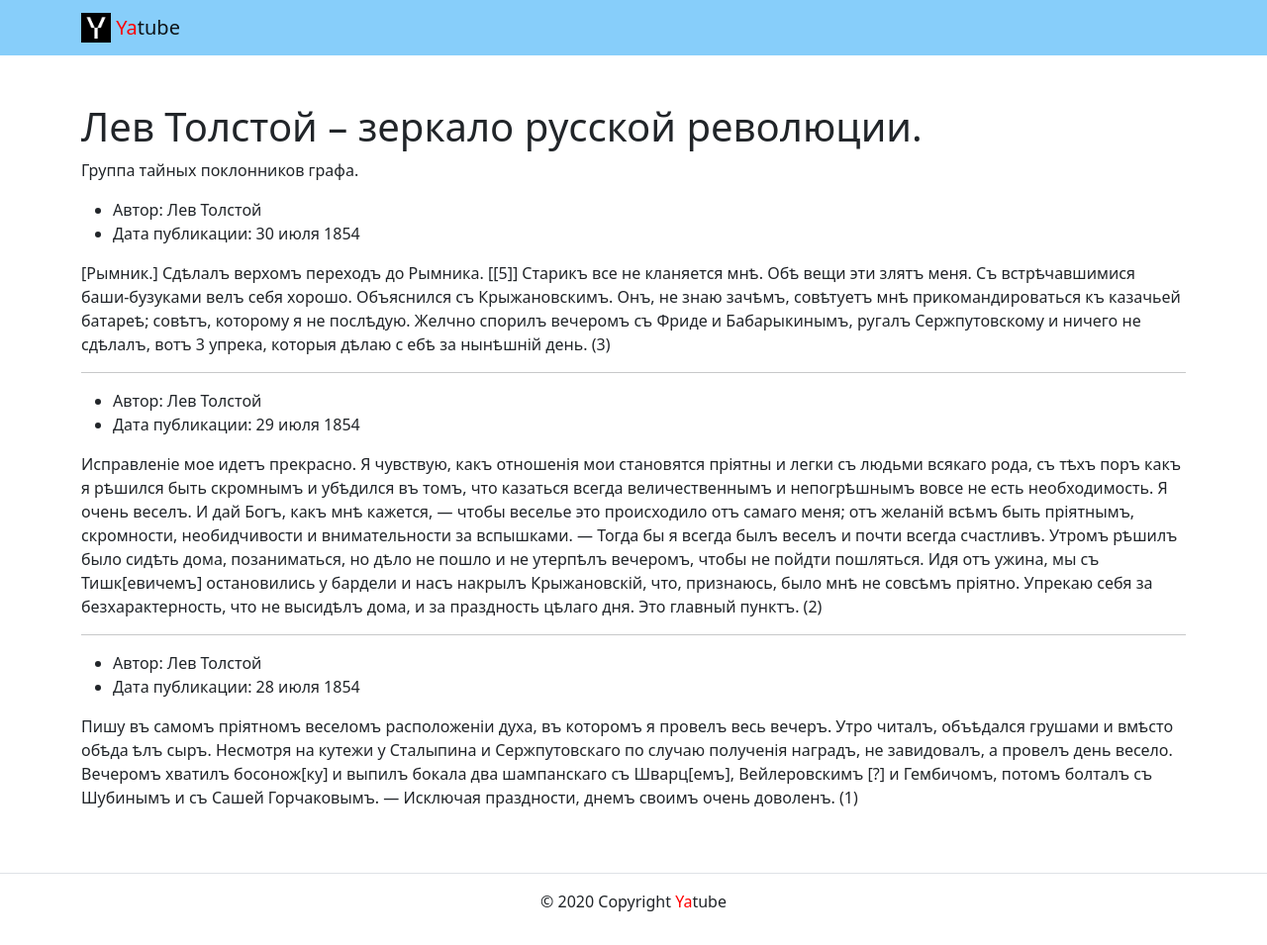
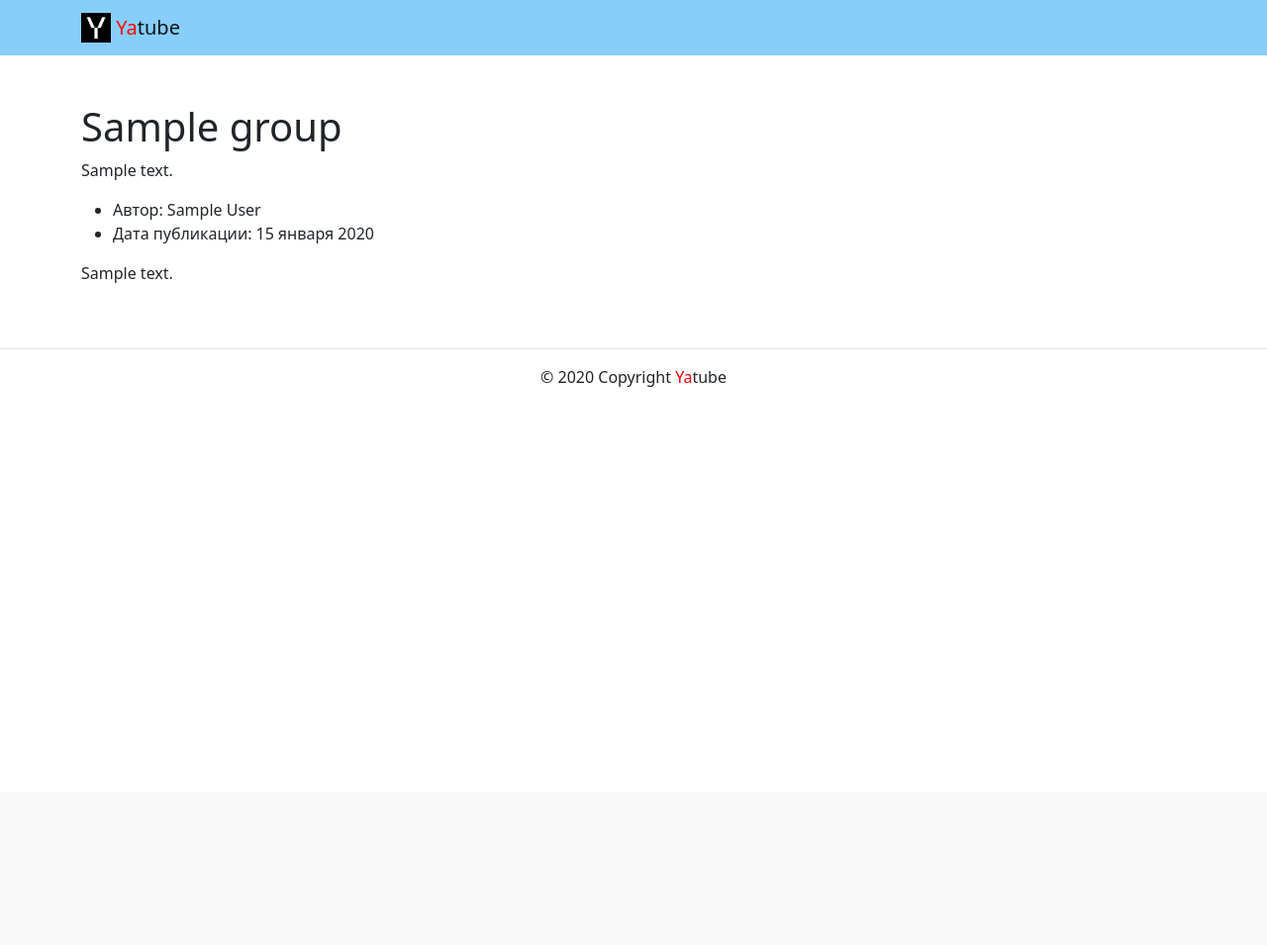
Before and after one commit to TrueNow/yatube_project, a Django app: template yatube/templates/posts/group_list.html in a window 1280 px wide. Shown: the whole page at 99% size. After the commit the page ends 391 px from the top, so only its background shows below. Run offline with Django 3.2, Linux system fonts and the light colour scheme; tables that the repository leaves empty hold one stand-in row (values such as "Sample post"); the template is opened without the code that fills it: values that come from a table or form of the project are taken from there, most other values are stand-ins (such as "Sample title", 1, 10 or a date in 2020); some libraries are stand-ins or nearby versions.

Commit message:
Добавлена модель Group.

```diff
--- a/yatube/posts/models.py
+++ b/yatube/posts/models.py
@@ -5,7 +5,17 @@ from django.contrib.auth import get_user_model
 User = get_user_model()
 
 
+class Group(models.Model):
+    title = models.TextField()
+    slug = models.CharField(max_length=200)
+    description = models.TextField()
+
+    def __str__(self):
+        return self.title
+
+
 class Post(models.Model):
     text = models.TextField()
     pub_date = models.DateTimeField(auto_now_add=True)
     author = models.ForeignKey(User, on_delete=models.CASCADE, related_name='posts')
+    group = models.ForeignKey(Group, blank=True, null=True, on_delete=models.CASCADE)
--- a/yatube/templates/posts/group_list.html
+++ b/yatube/templates/posts/group_list.html
@@ -2,70 +2,17 @@
 {% block content %}
   <!-- класс py-5 создает отступы сверху и снизу блока -->
   <div class="container py-5">
-    <h1>Лев Толстой – зеркало русской революции.</h1>
-    <p>
-      Группа тайных поклонников графа.
-    </p>
-    <article>
-      <ul>
-        <li>
-          Автор: Лев Толстой
-        </li>
-        <li>
-          Дата публикации: 30 июля 1854
-        </li>
-      </ul>
-      <p>
-        [Рымник.] Сдѣлалъ верхомъ переходъ до Рымника. [[5]] Старикъ все не кланяется мнѣ.
-        Обѣ вещи эти злятъ меня. Съ встрѣчавшимися баши-бузуками велъ себя хорошо.
-        Объяснился съ Крыжановскимъ. Онъ, не знаю зачѣмъ, совѣтуетъ мнѣ прикомандироваться
-        къ казачьей батареѣ; совѣтъ, которому я не послѣдую. Желчно спорилъ вечеромъ съ Фриде
-        и Бабарыкинымъ, ругалъ Сержпутовскому и ничего не сдѣлалъ, вотъ 3 упрека, которыя дѣлаю с
-        ебѣ за нынѣшній день. (3)
-      </p>
-    </article>
-    <hr>
-    <article>
-      <ul>
-        <li>
-          Автор: Лев Толстой
-        </li>
-        <li>
-          Дата публикации: 29 июля 1854
-        </li>
-      </ul>
-      <p>
-        Исправленіе мое идетъ прекрасно. Я чувствую, какъ отношенія мои становятся пріятны и легки
-        съ людьми всякаго рода, съ тѣхъ поръ какъ я рѣшился быть скромнымъ и убѣдился въ томъ,
-        что казаться всегда величественнымъ и непогрѣшнымъ вовсе не есть необходимость. Я очень
-        веселъ. И дай Богъ, какъ мнѣ кажется, — чтобы веселье это происходило отъ самаго меня;
-        отъ желаній всѣмъ быть пріятнымъ, скромности, необидчивости и внимательности за вспышками.
-        — Тогда бы я всегда былъ веселъ и почти всегда счастливъ.
-        Утромъ рѣшилъ было сидѣть дома, позаниматься, но дѣло не пошло и не утерпѣлъ вечеромъ,
-        чтобы не пойдти пошляться. Идя отъ ужина, мы съ Тишк[евичемъ] остановились у бардели и насъ
-        накрылъ Крыжановскій, что, признаюсь, было мнѣ не совсѣмъ пріятно. Упрекаю себя за
-        безхарактерность, что не высидѣлъ дома, и зa праздность цѣлаго дня. Это главный пунктъ. (2)
-      </p>
-    </article>
-    <hr>
-    <article>
-      <ul>
-        <li>
-          Автор: Лев Толстой
-        </li>
-        <li>
-          Дата публикации: 28 июля 1854
-        </li>
-      </ul>
-      <p>
-        Пишу въ самомъ пріятномъ веселомъ расположеніи духа, въ которомъ я провелъ весь вечеръ.
-        Утро читалъ, объѣдался грушами и вмѣсто обѣда ѣлъ сыръ. Несмотря на кутежи у Сталыпина и
-        Сержпутовскаго по случаю полученія наградъ, не завидовалъ, а провелъ день весело. Вечеромъ
-        хватилъ босонож[ку] и выпилъ бокала два шампанскаго съ Шварц[емъ], Вейлеровскимъ [?] и
-        Гембичомъ, потомъ болталъ съ Шубинымъ и съ Сашей Горчаковымъ. — Исключая праздности,
-        днемъ своимъ очень доволенъ. (1)
-      </p>
-    </article>
-    <!-- под последним постом нет линии -->
+    <h1>{{ group.title }}</h1>
+    <p>{{ group.description }}</p>
+    {% for post in posts %}
+      <article>
+        <ul>
+          <li>Автор: {{ post.author.get_full_name }}</li>
+          <li>Дата публикации: {{ post.pub_date|date:"d E Y" }}</li>
+        </ul>
+        <p>{{ post.text }}</p>
+      </article>
+      {% if not forloop.last %}<hr>{% endif %}
+    {% endfor %}
   </div>
 {% endblock %}
--- a/yatube/templates/posts/index.html
+++ b/yatube/templates/posts/index.html
@@ -10,7 +10,9 @@
       </li>
     </ul>
     <p>{{ post.text }}</p>
-    <a href="">все записи группы</a>
+    {% if post.group %}
+      <a href="{% url 'posts:group_list' post.group.slug %}">все записи группы</a>
+    {% endif %}
     {% if not forloop.last %}<hr>{% endif %}
   {% endfor %}
 {% endblock %}
```
Also changed, not shown: yatube/posts/admin.py (+10 -3 lines), yatube/posts/views.py (+7 -5 lines), yatube/posts/migrations/0002_auto_20220808_2113.py (added).
